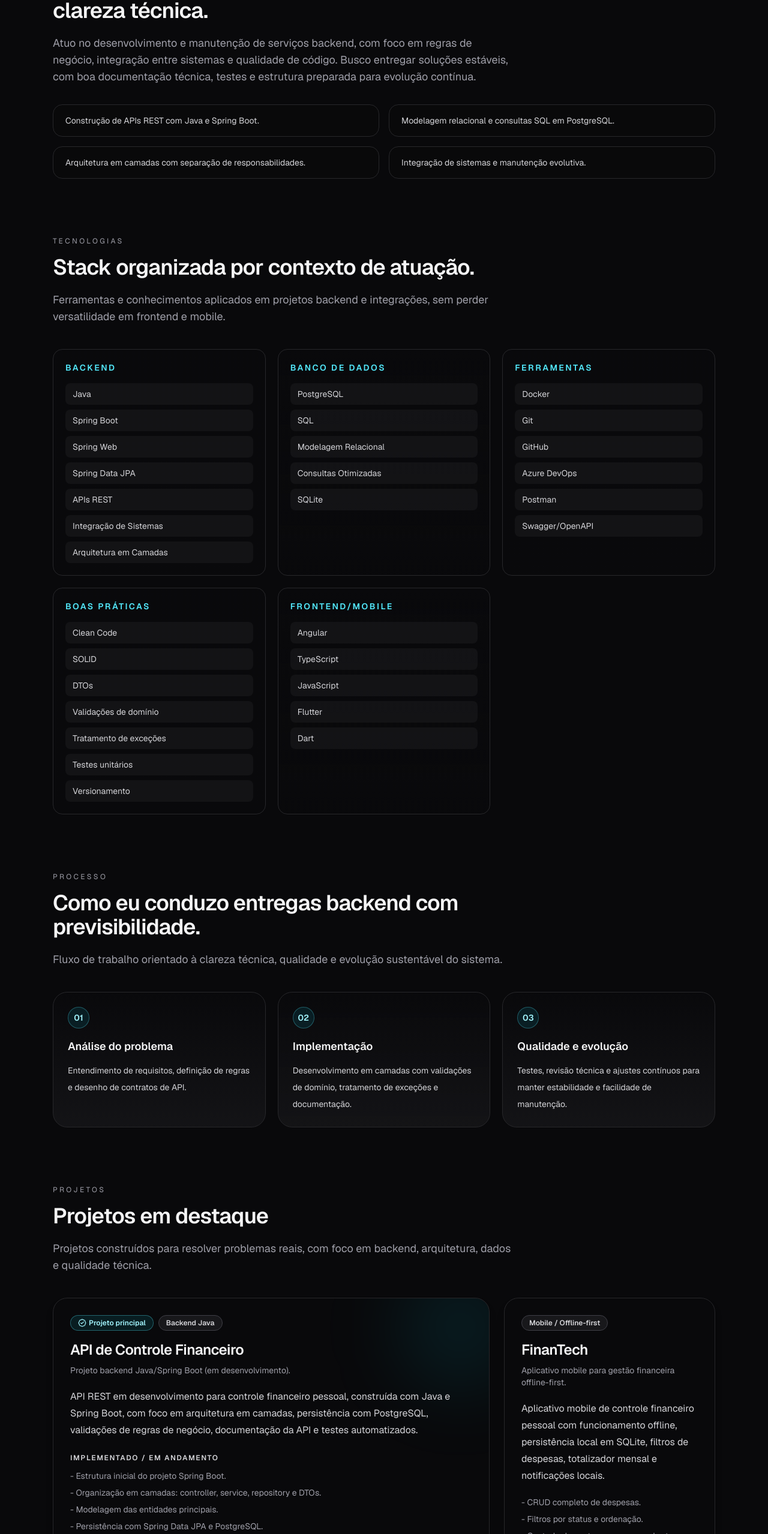
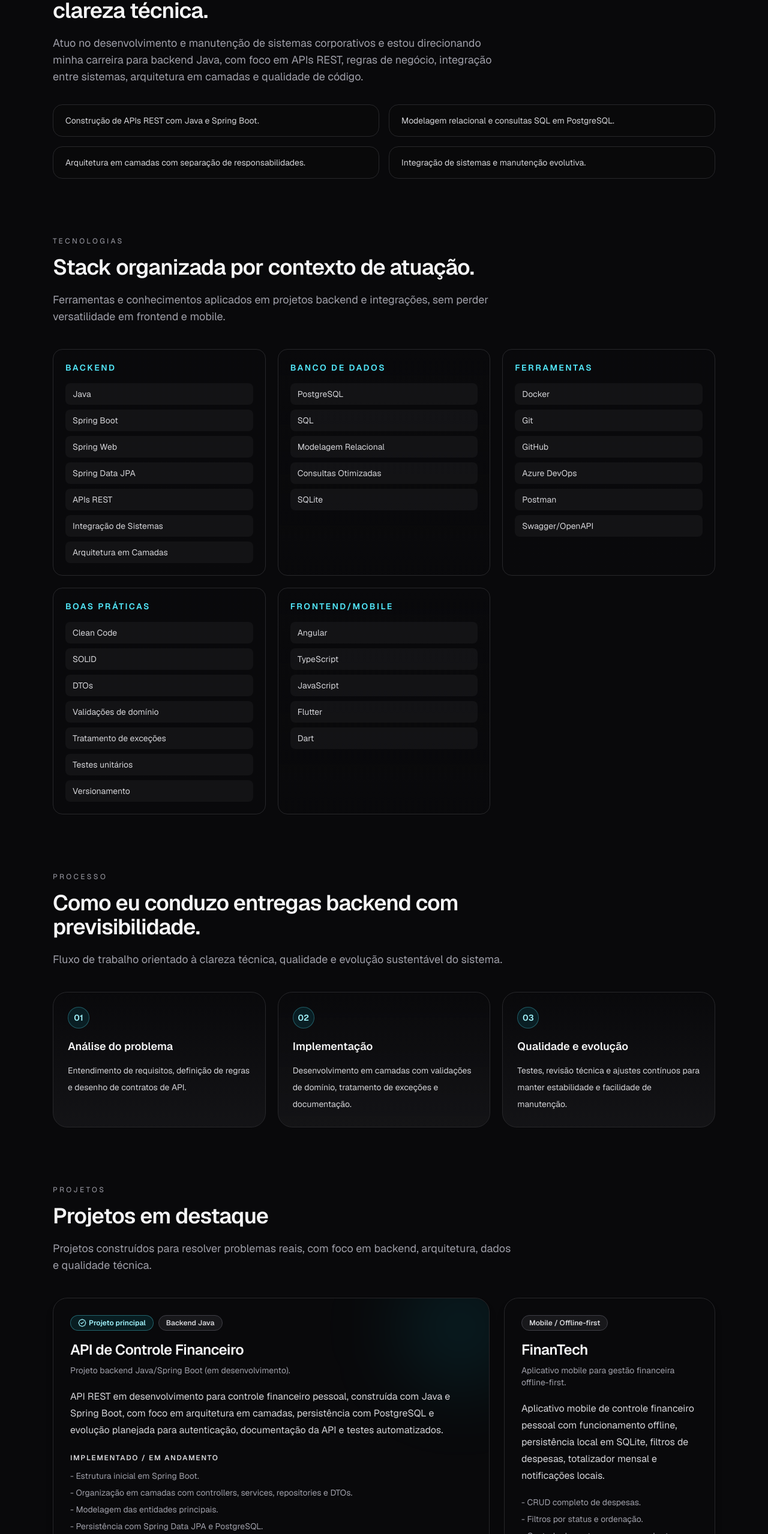
Before and after one commit to Nillocoelho/Portif-lio, a Next.js app: page / in a window 1280 px wide. Shown: the part 1096-3654 px from the top of the page at 60% size. Built offline with nearby package versions, Linux system fonts and the light colour scheme.

Commit message:
Atualiza o componente ProjectCard para usar rótulo dinâmico no botão de código e melhora a descrição e destaques no perfil.

```diff
--- a/components/ProjectCard.tsx
+++ b/components/ProjectCard.tsx
@@ -25,8 +25,13 @@ export function ProjectCard({ project, index, isPrimary = false }: ProjectCardPr
   const hasRoadmapSections =
     Boolean(project.implementedHighlights?.length) || Boolean(project.nextSteps?.length);
 
+  const codeActionLabel =
+    project.title === "API de Controle Financeiro"
+      ? "Ver progresso no GitHub"
+      : "Ver código";
+
   const actions: ProjectAction[] = [
-    { href: project.github, icon: Code2, label: "Ver código" },
+    { href: project.github, icon: Code2, label: codeActionLabel },
     { href: project.readme, icon: BookOpen, label: "Ver README" },
     { href: project.apiDocs, icon: FileText, label: "Documentação da API" },
     { href: project.demo, icon: ExternalLink, label: "Ver demo" },
--- a/data/profile.ts
+++ b/data/profile.ts
@@ -12,7 +12,7 @@ export const profile: Profile = {
   location: "Paraíba, Brasil",
   bio: "Desenvolvedor Backend Java Jr. focado na construção de APIs REST, integração de sistemas e manutenção de aplicações corporativas. Tenho experiência com desenvolvimento de software, arquitetura em camadas, modelagem de dados e colaboração em times ágeis.",
   about:
-    "Atuo no desenvolvimento e manutenção de serviços backend, com foco em regras de negócio, integração entre sistemas e qualidade de código. Busco entregar soluções estáveis, com boa documentação técnica, testes e estrutura preparada para evolução contínua.",
+    "Atuo no desenvolvimento e manutenção de sistemas corporativos e estou direcionando minha carreira para backend Java, com foco em APIs REST, regras de negócio, integração entre sistemas, arquitetura em camadas e qualidade de código.",
   focusAreas: [
     "Construção de APIs REST com Java e Spring Boot.",
     "Modelagem relacional e consultas SQL em PostgreSQL.",
@@ -97,11 +97,11 @@ export const profile: Profile = {
       title: "API de Controle Financeiro",
       subtitle: "Projeto backend Java/Spring Boot (em desenvolvimento).",
       description:
-        "API REST em desenvolvimento para controle financeiro pessoal, construída com Java e Spring Boot, com foco em arquitetura em camadas, persistência com PostgreSQL, validações de regras de negócio, documentação da API e testes automatizados.",
+        "API REST em desenvolvimento para controle financeiro pessoal, construída com Java e Spring Boot, com foco em arquitetura em camadas, persistência com PostgreSQL e evolução planejada para autenticação, documentação da API e testes automatizados.",
       highlights: [],
       implementedHighlights: [
-        "Estrutura inicial do projeto Spring Boot.",
-        "Organização em camadas: controller, service, repository e DTOs.",
+        "Estrutura inicial em Spring Boot.",
+        "Organização em camadas com controllers, services, repositories e DTOs.",
         "Modelagem das entidades principais.",
         "Persistência com Spring Data JPA e PostgreSQL.",
         "Endpoints iniciais para receitas e despesas.",
```
